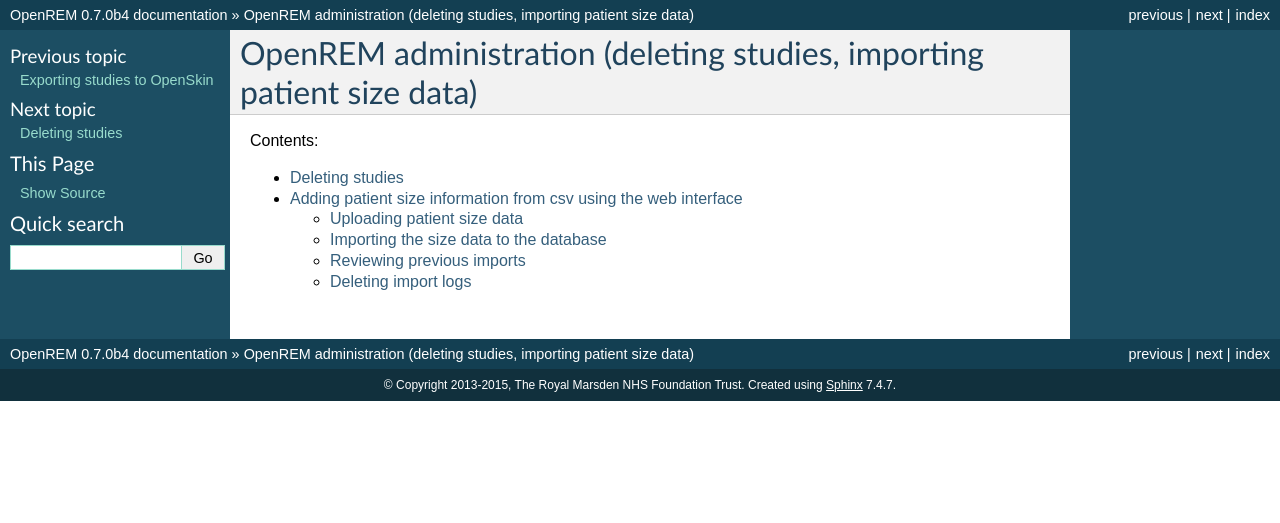
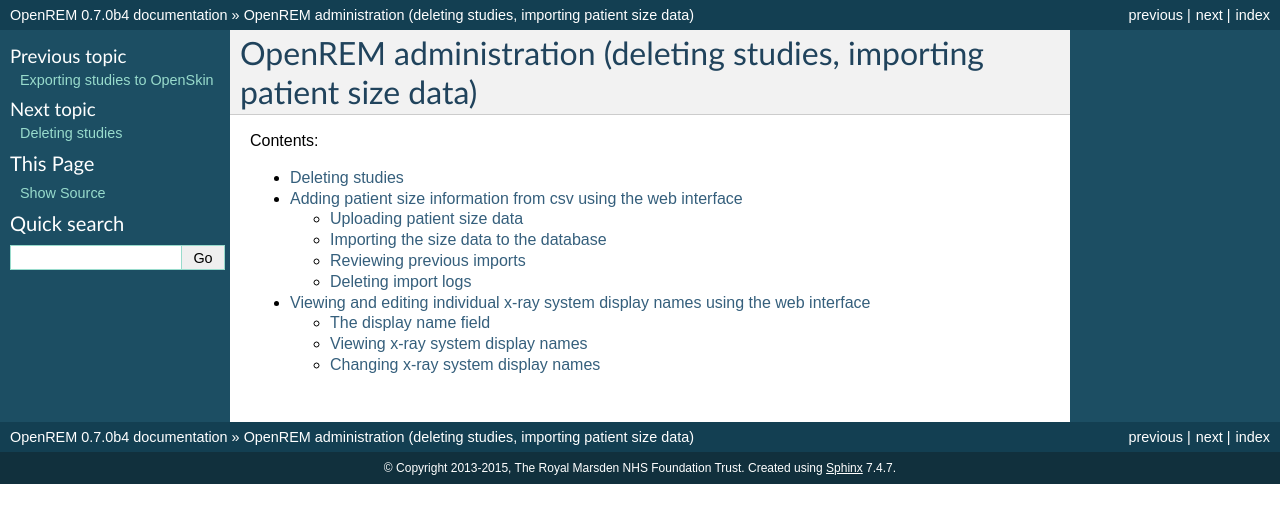
Before and after one commit to ckswilliams/modOpenREM, a Sphinx documentation site: the page built from docs/i_administration.rst, in a window 1280 px wide. Shown: the top 523 px of the page. Built offline with Sphinx 7.4.7, drawn with Linux system fonts in a browser that asks for light colours; some of the changed lines change nothing that is shown.

Commit message:
Added documentation for the new display name field. References issue #257.

```diff
--- a/docs/i_administration.rst
+++ b/docs/i_administration.rst
@@ -8,3 +8,4 @@
 
     i_deletestudies
     i_patientsize
+    i_displaynames
--- /dev/null
+++ b/docs/i_displaynames.rst
@@ -0,0 +1,83 @@
+Viewing and editing individual x-ray system display names using the web interface
+*********************************************************************************
+*New in 0.7.0*
+
+.. contents::
+
+The display name field
+======================
+
+Previous versions of OpenREM used each x-ray system's DICOM ``station name`` as
+the identifier for each x-ray system. The front page showed a summary of the
+number of studies for each unique ``station name`` stored in the system.
+This led to a problem if multiple x-ray systems used the same station name: the
+OpenREM home page would only show one station name entry for these systems,
+with the number of studies corresponding to the total from all the rooms. The
+name shown alongside the total was that of the system that had most recently
+sent data to the system.
+
+This issue has been resolved by introducing a new field called
+``display name``. This is unique to each piece of x-ray equipment, based on the
+combination of the following eight fields:
+
+    * manufacturer
+    * institution name
+    * station name
+    * department name
+    * model name
+    * device serial number
+    * software version
+    * gantry id
+
+The default text for ``display name`` is set to a combination of
+``institution name`` and ``station name``.
+
+Viewing x-ray system display names
+==================================
+
+If you log in as a normal user then the ``User options`` menu becomes available
+at the right-hand end of the navigation bar at the top of the screen:
+
+[Image below doesn't exist at the moment]
+.. image:: img/UserOptionsMenu.png
+    :align: right
+    :alt: User options menu
+    :width: ???px
+    :height: ???px
+
+The third option, ``View display names``, takes you to a page where you can
+view the list of x-ray systems with data in OpenREM together with their
+current display name.
+
+[Image below doesn't exist at the moment]
+.. image:: img/DisplayNameList.png
+    :align: right
+    :alt: List of current display names
+    :width: ???px
+    :height: ???px
+
+Changing x-ray system display names
+===================================
+
+If you wish to make changes to a display name then you must log in as a user
+that is in the ``admingroup``. You will then be able to use the
+``View and edit display names`` item under the ``Admin`` menu:
+
+[Image below doesn't exist at the moment]
+.. image:: img/AdminMenu.png
+    :align: right
+    :alt: Admin menu
+    :width: ???px
+    :height: ???px
+
+This will take you to a page where you can view the list of x-ray systems with
+data in OpenREM. If you wish to change a display name then click on the
+corresponding row. The resulting page will allow you to edit the display name.
+Click on the ``Update`` button to confirm your changes:
+
+[Image below doesn't exist at the moment]
+.. image:: img/UpdateDisplayName.png
+    :align: right
+    :alt: Update a display name
+    :width: ???px
+    :height: ???px
```
